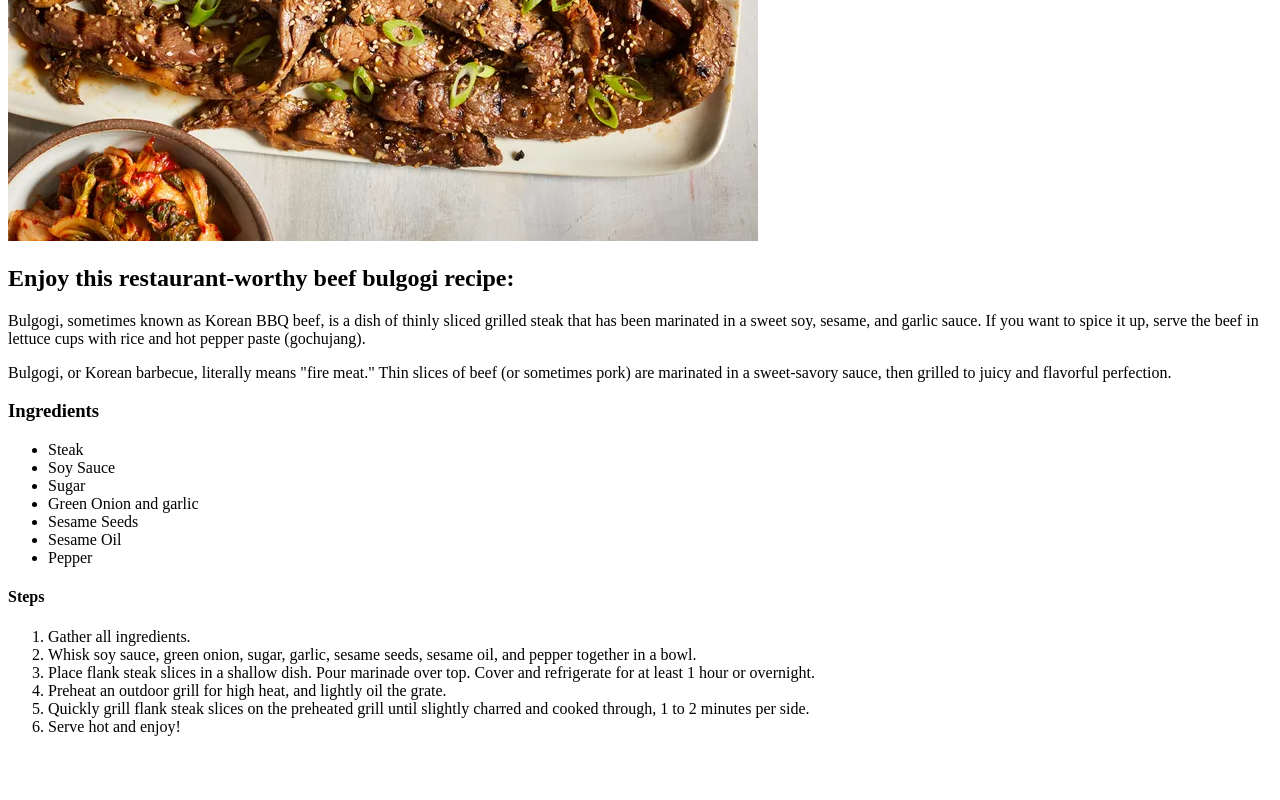
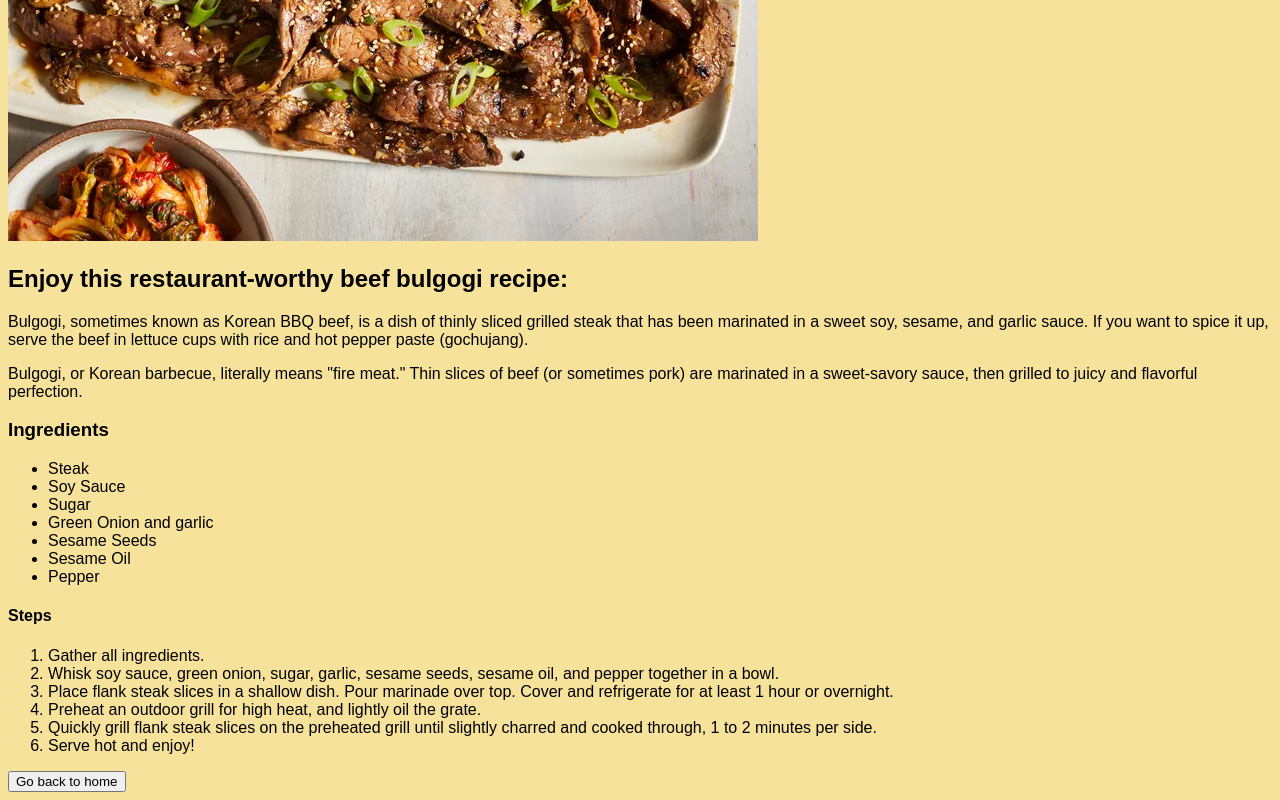
Before and after one commit to jahierr/odin-recipes, a plain HTML site: page recipes/beefbulgogi.html in a window 1280 px wide. Shown: the part 402-1202 px from the top of the page. Before the commit the page ends 1154 px from the top, so only its background shows below. Drawn offline with Linux system fonts and the light colour scheme.

Commit message:
added return to home on recipes

```diff
--- a/recipes/beefbulgogi.html
+++ b/recipes/beefbulgogi.html
@@ -43,5 +43,8 @@
 
             </ol>
 
+
+        <input type="button" value="Go back to home" onclick="history.back()">
+
     </body>
 </html>
--- /dev/null
+++ b/styles.css
@@ -0,0 +1,5 @@
+
+body {
+    background-color: #f7e29c;
+    font-family: Arial, Helvetica, sans-serif;
+}
```
Also changed, not shown: index.html (+5 -1 lines), recipes/beansprouts.html (+1 -0 lines), recipes/beefpho.html (+1 -1 lines).
